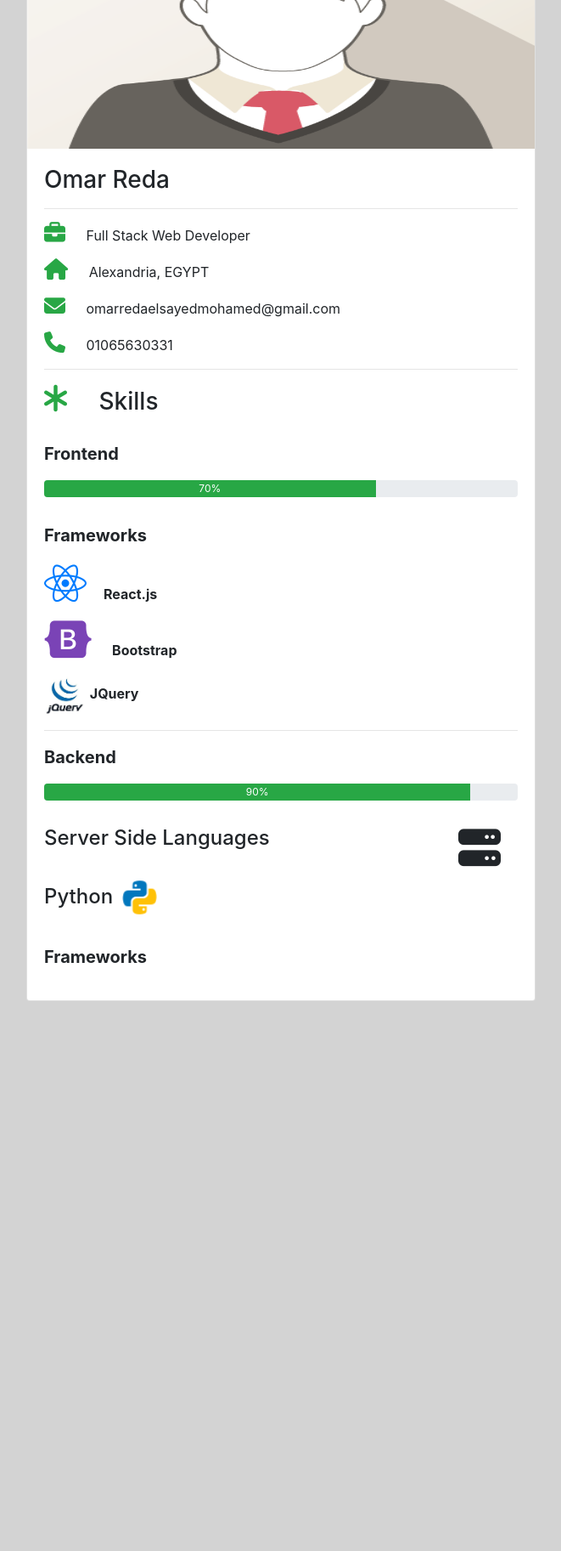
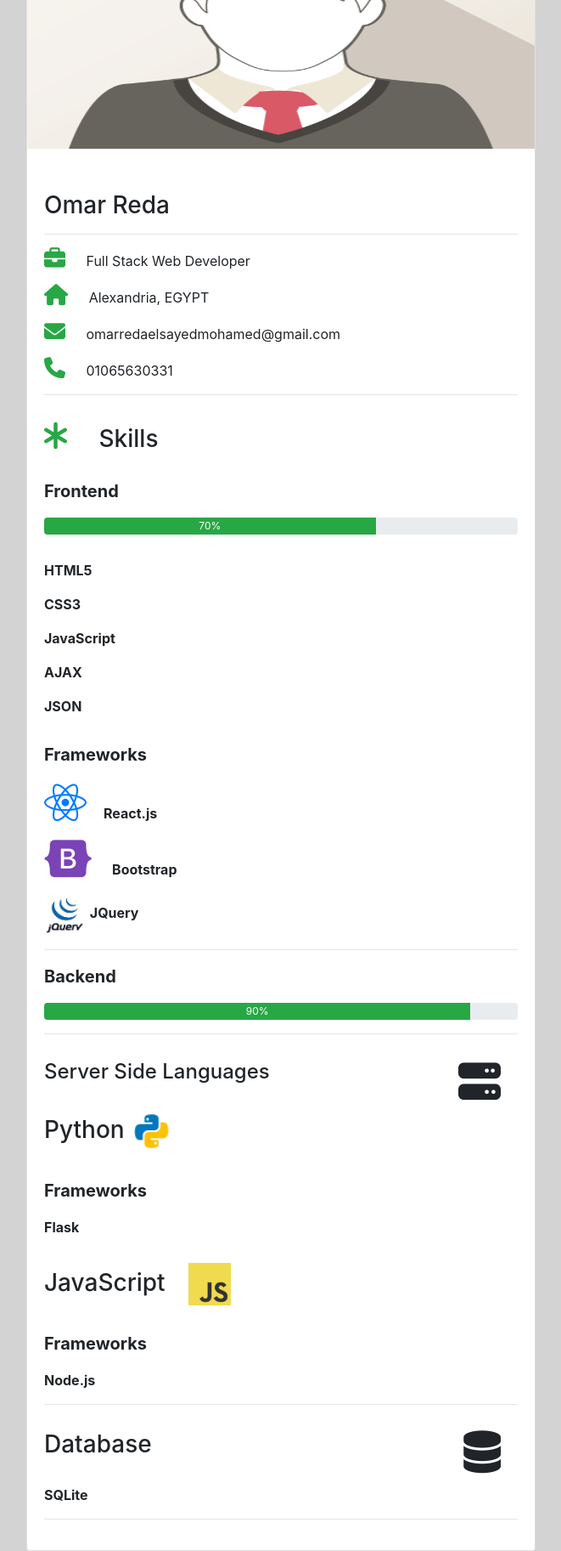
Before and after one commit to OmarShahen/My-Portfolio, a PHP site: page /main.html in a window 1280 px wide. Shown: the part 146-1971 px from the top of the page at 85% size, without its empty margins (309-970 px from the left). Before the commit the page ends 1323 px from the top, so only its background shows below. Run offline with PHP 8.4, Linux system fonts and the light colour scheme; some libraries are stand-ins or nearby versions.

Commit message:
Finished backend side

```diff
--- a/index.css
+++ b/index.css
@@ -40,3 +40,8 @@ ul li {
 p.tool-name {
   font-weight: bold;
 }
+h3,
+h4,
+h5 {
+  margin-top: 30px;
+}
--- a/main.html
+++ b/main.html
@@ -49,9 +49,15 @@
                             <div>
                                 <p class = "skill-name">Frontend
                                 </p>
-                                <div class = "progress" style = "height: 20px;">
+                                <div class = "progress" style = "height: 20px;margin-bottom: 30px;">
                                     <div class = "progress-bar bg-success" style = "width: 70%;">70%</div>
                                 </div>
+                                <p class = "tool-name">HTML5</p>
+                                <P class = "tool-name">CSS3</P>
+                                <P class = "tool-name">JavaScript</P>
+                                <P class = "tool-name">AJAX</P>
+                                <P class = "tool-name">JSON</P>
+
                                 <p class = "skill-name" style = "margin-top: 30px;">Frameworks</p>
                                 <p class = "tool-name">
                                     <i class='fab fa-react text-primary' style='font-size:50px;'></i>React.js
@@ -73,34 +79,40 @@
                                         90%
                                     </div>
                                 </div>
+                                <hr>
                                 <h4 style = "margin-top: 30px;">
                                     Server Side Languages
                                     <i class="fa fa-server" style="font-size:50px;float: right;"></i>
                                 </h4>
-                                <h4 style = "margin-top: 30px;">Python
+                                <h3 style = "margin-top: 30px;">Python
                                     <img src = "Images/icons8-python-48.png" style = "width: 50px;height: 50px;">
-                                </h4>
+                                </h3>
                                 <p class = "skill-name" style = "margin-top: 30px;">Frameworks</p>
+                                <p class = "tool-name">
+                                    Flask
+                                </p>
+                                <h3 style = "margin-top: 30px;">
+                                    <span style = "margin-right: 20px;">
+                                        JavaScript
+                                </span>
+                                    <img src = "Images/JavaScript-logo.png" style = "width: 50px;height: 50px;">
+                                </h3>
+                                <p class = "skill-name" style = "margin-top: 30px;">Frameworks</p>
+                                <p class = "tool-name">Node.js
+                                </p>
+                                <hr>
+                                <h3 style = "margin-top: 30px;">Database
+                                    <i class="fa fa-database" style="font-size:50px;float: right;"></i>
+                                </h3>
+                                <p class = "tool-name" style = "margin-top: 30px;">SQLite</p>
+                                <hr>
+
 
                             </div>
                         </div>
                     </div>
                 </div>
             </div>
-
-
-
-
-
-
-
-
-
-
-
-
-
-
         </div>
     </body>
 </html>
```
Also changed, not shown: Images/JavaScript-logo.png (added), Images/flask.png (added).
